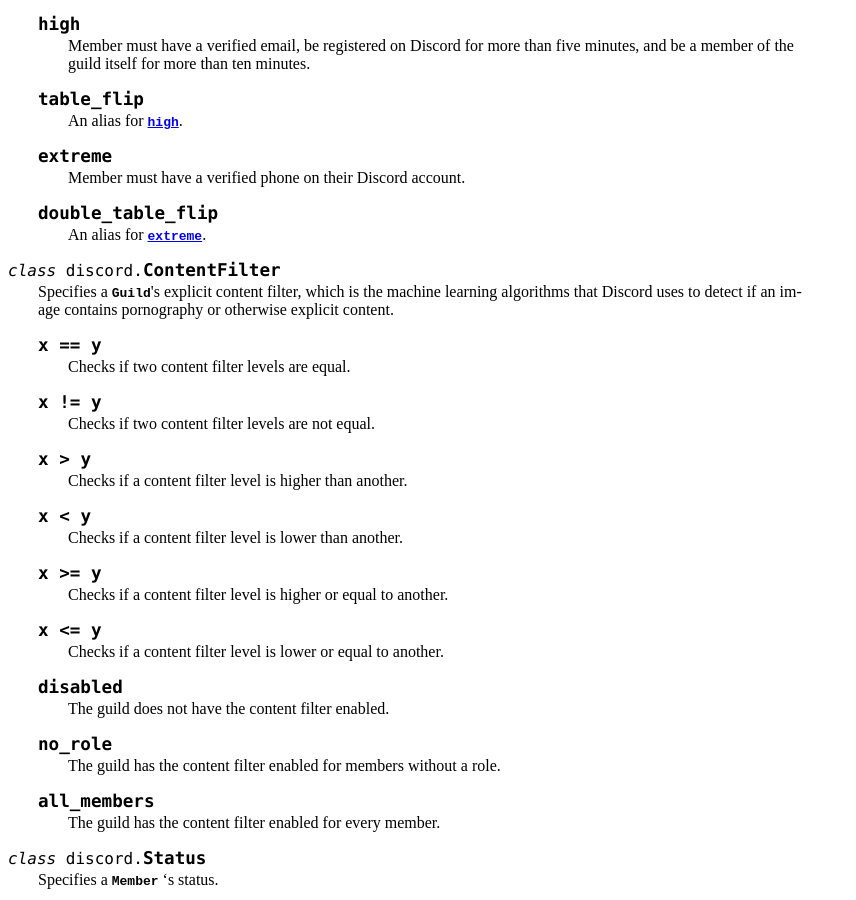
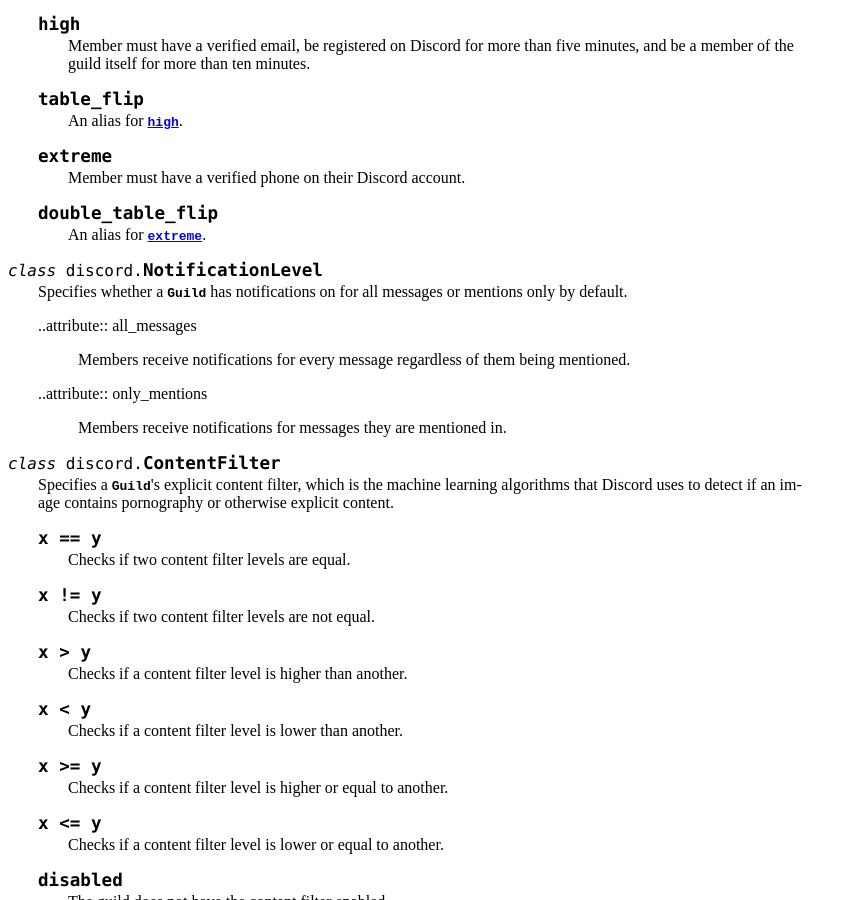
Before and after one commit to Rapptz/discord.py, a Sphinx documentation site: the page built from docs/api.rst, in a window 1280 px wide and 900 px high, scrolled down 13822 px. Shown: the whole window, without its empty margins (0-856 px from the left). Built offline with Sphinx 7.4.7, drawn with Linux system fonts in a browser that asks for light colours.

Commit message:
update documentation

```diff
--- a/docs/api.rst
+++ b/docs/api.rst
@@ -845,6 +845,17 @@
     .. attribute:: double_table_flip
 
         An alias for :attr:`extreme`.
+
+.. class:: NotificationLevel
+
+    Specifies whether a :class:`Guild` has notifications on for all messages or mentions only by default.
+
+    ..attribute:: all_messages
+
+        Members receive notifications for every message regardless of them being mentioned.
+    ..attribute:: only_mentions
+
+        Members receive notifications for messages they are mentioned in.
 
 .. class:: ContentFilter
 
```
